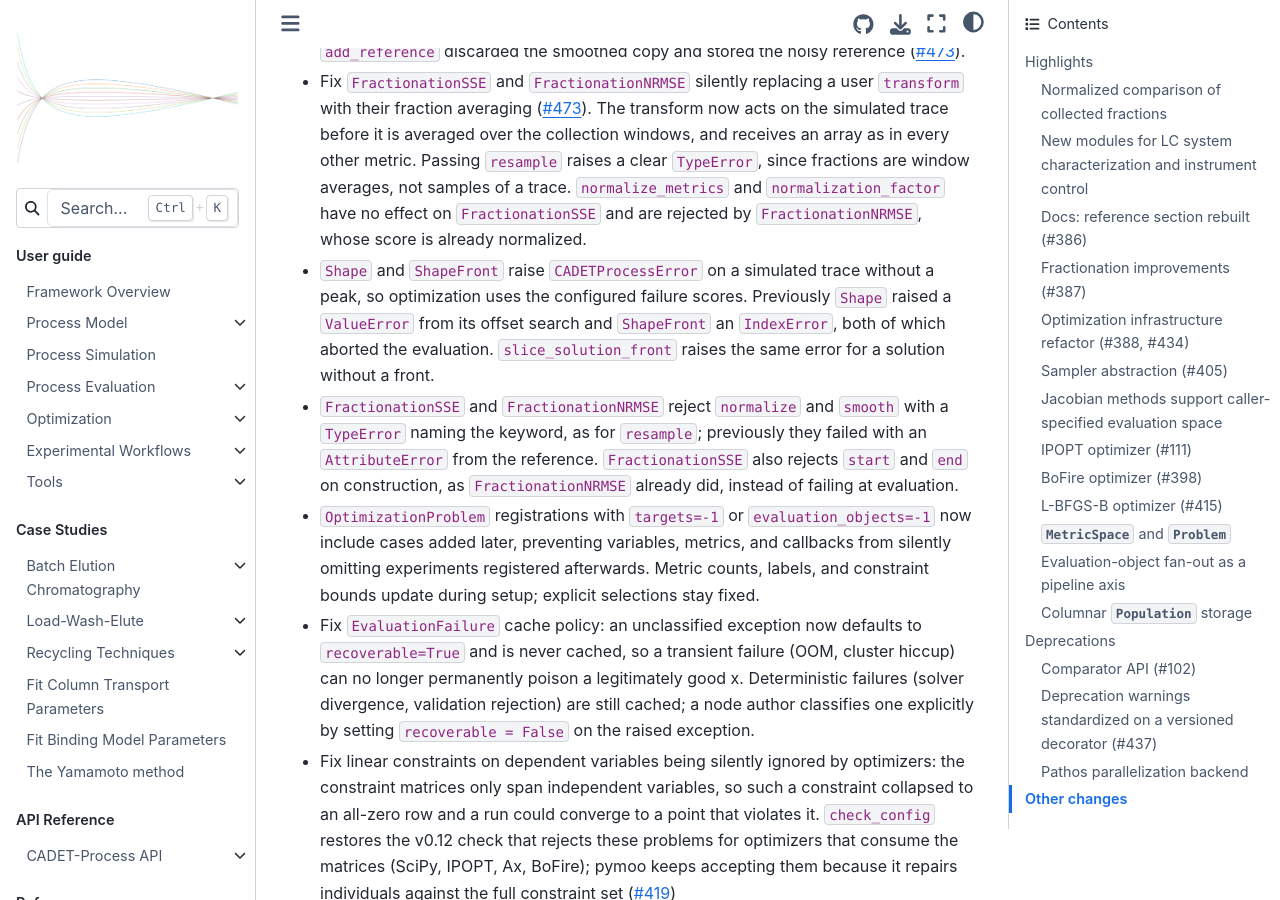
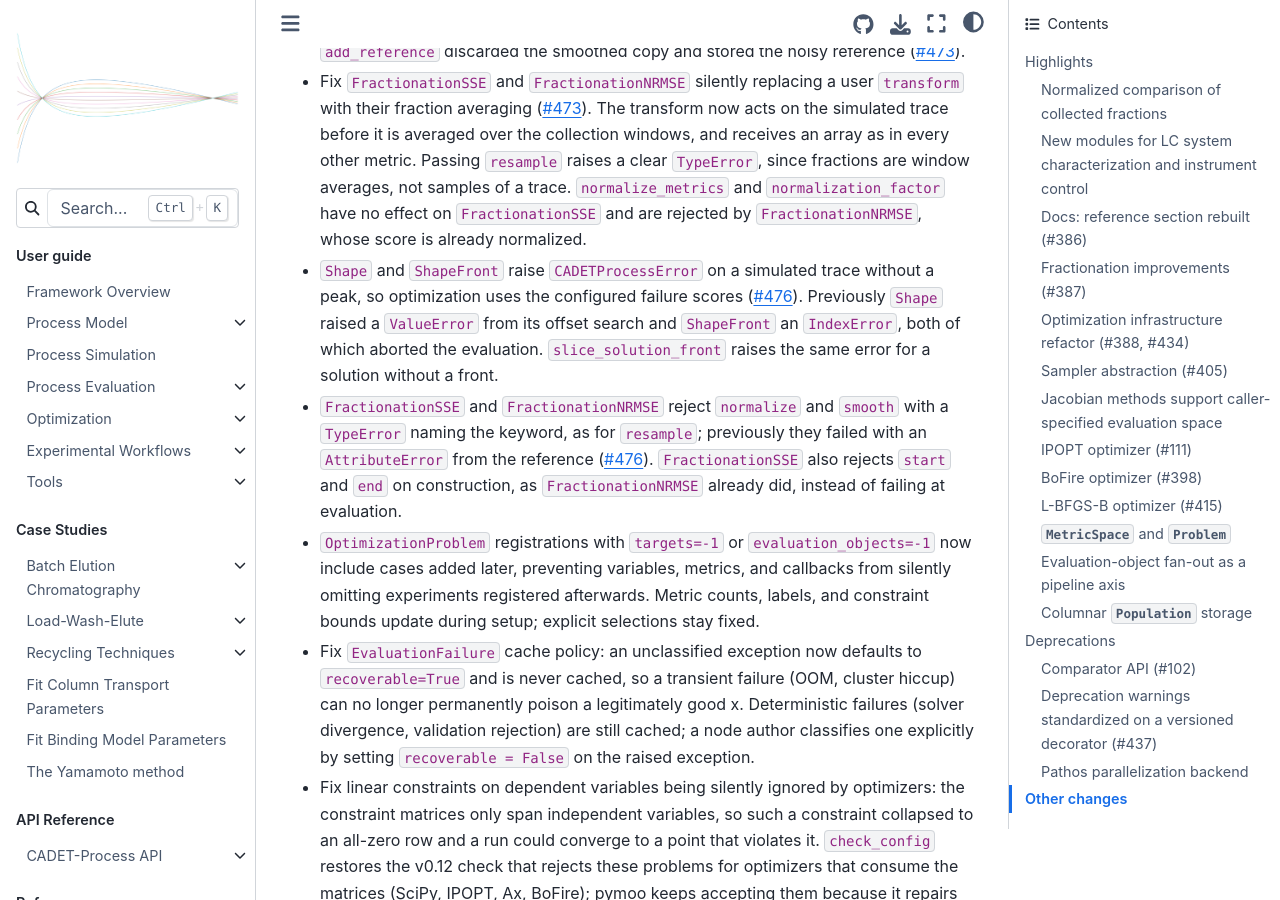
Before and after one commit to fau-advanced-separations/CADET-Process, a Sphinx documentation site: the page built from docs/source/release_notes/v0.13.0.md, in a window 1280 px wide and 900 px high, scrolled down 8692 px. Built offline with Sphinx 7.4.7 and the Sphinx Book theme 1.1.4, drawn with Linux system fonts in a browser that asks for light colours; pages that are not in the unit, such as notebooks, are missing from menus.

Commit message:
Link #476 in the release notes

```diff
--- a/docs/source/release_notes/v0.13.0.md
+++ b/docs/source/release_notes/v0.13.0.md
@@ -206,11 +206,11 @@ Instantiating it emits a versioned `DeprecationWarning` via the `@deprecated` de
   Passing `resample` raises a clear `TypeError`, since fractions are window averages, not samples of a trace.
   `normalize_metrics` and `normalization_factor` have no effect on `FractionationSSE` and are rejected by `FractionationNRMSE`, whose score is already normalized.
 
-- `Shape` and `ShapeFront` raise `CADETProcessError` on a simulated trace without a peak, so optimization uses the configured failure scores.
+- `Shape` and `ShapeFront` raise `CADETProcessError` on a simulated trace without a peak, so optimization uses the configured failure scores ([#476](https://github.com/fau-advanced-separations/CADET-Process/pull/476)).
   Previously `Shape` raised a `ValueError` from its offset search and `ShapeFront` an `IndexError`, both of which aborted the evaluation.
   `slice_solution_front` raises the same error for a solution without a front.
 
-- `FractionationSSE` and `FractionationNRMSE` reject `normalize` and `smooth` with a `TypeError` naming the keyword, as for `resample`; previously they failed with an `AttributeError` from the reference.
+- `FractionationSSE` and `FractionationNRMSE` reject `normalize` and `smooth` with a `TypeError` naming the keyword, as for `resample`; previously they failed with an `AttributeError` from the reference ([#476](https://github.com/fau-advanced-separations/CADET-Process/pull/476)).
   `FractionationSSE` also rejects `start` and `end` on construction, as `FractionationNRMSE` already did, instead of failing at evaluation.
 
 - `OptimizationProblem` registrations with `targets=-1` or `evaluation_objects=-1` now include cases added later, preventing variables, metrics, and callbacks from silently omitting experiments registered afterwards.
```
